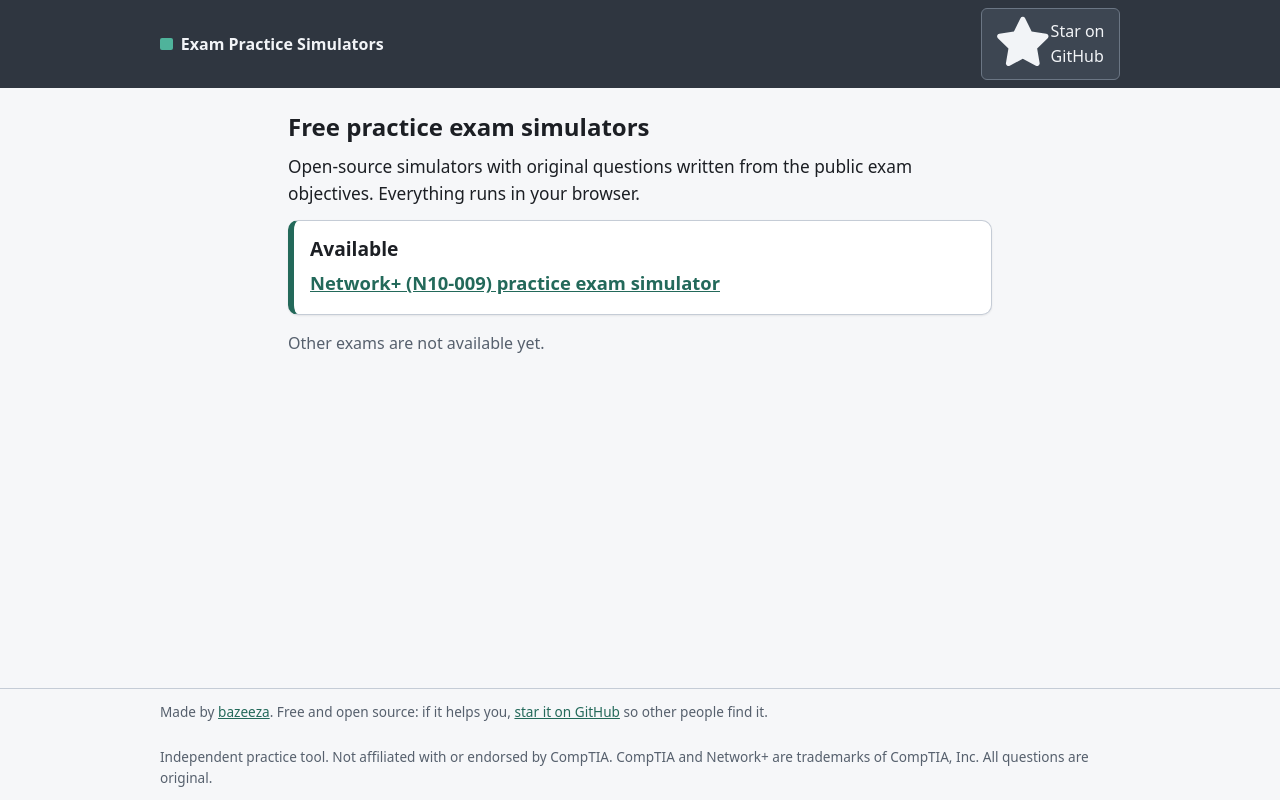
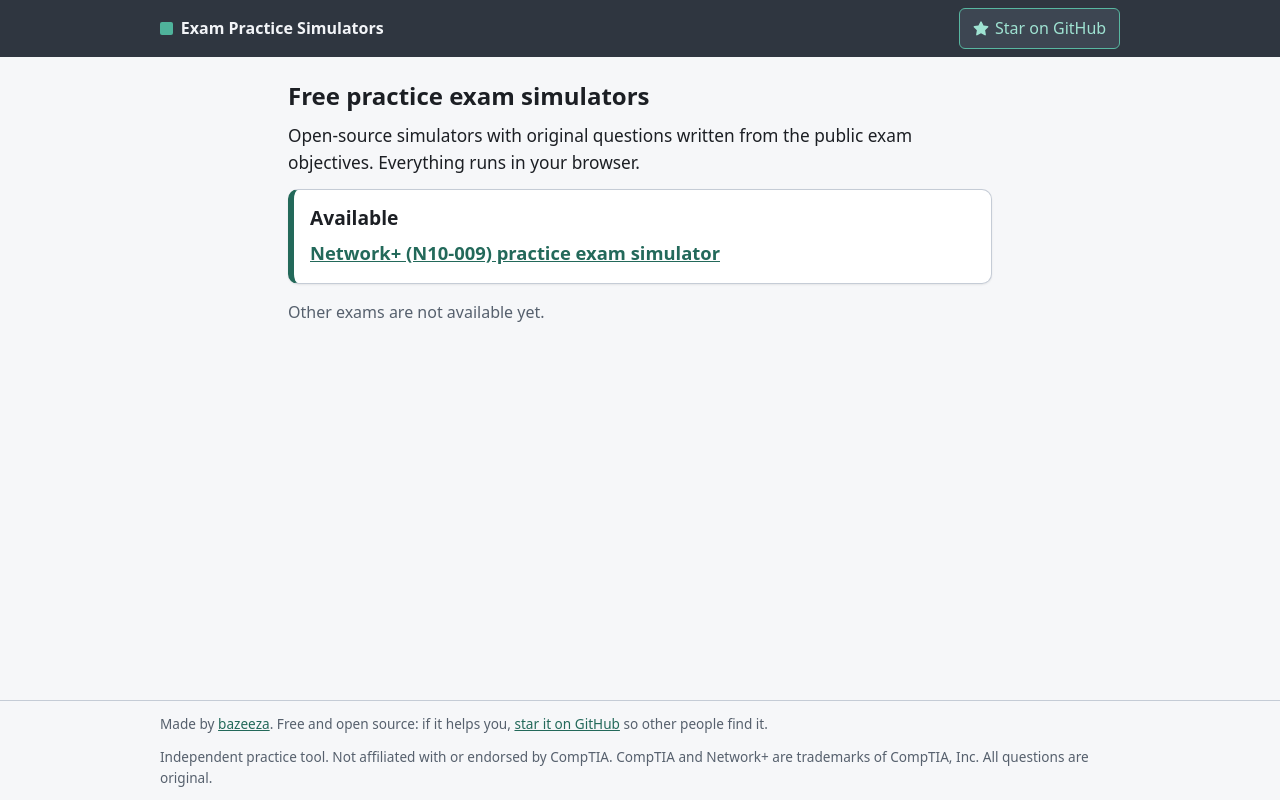
Before and after one commit to Bazeeza/Comptia-Exam-Practice, a plain HTML site: page index.html in a window 1280 px wide. Drawn offline with Linux system fonts and the light colour scheme.

Commit message:
Style the GitHub star button and footer credit

```diff
--- a/Network+-Exam-Practice/styles.css
+++ b/Network+-Exam-Practice/styles.css
@@ -416,3 +416,11 @@ input[type="number"] { width: 6rem; }
   .topbar, .toolbar, .navbar, .btn-row, .skip-link { display: none !important; }
   body { background: #ffffff; color: #000000; }
 }
+
+/* ---------- GitHub star and credit ---------- */
+
+.gh-star { gap: 0.4rem; border-color: #58b7a1; color: #9fe3d2; white-space: nowrap; }
+.gh-star svg { width: 1rem; height: 1rem; flex: none; }
+.gh-star:hover { background: #2e7d6b; color: #ffffff; }
+.site-footer .credit { padding-bottom: 0; }
+@media (max-width: 560px) { .gh-star span { position: absolute; width: 1px; height: 1px; overflow: hidden; clip: rect(0 0 0 0); white-space: nowrap; } }
```
